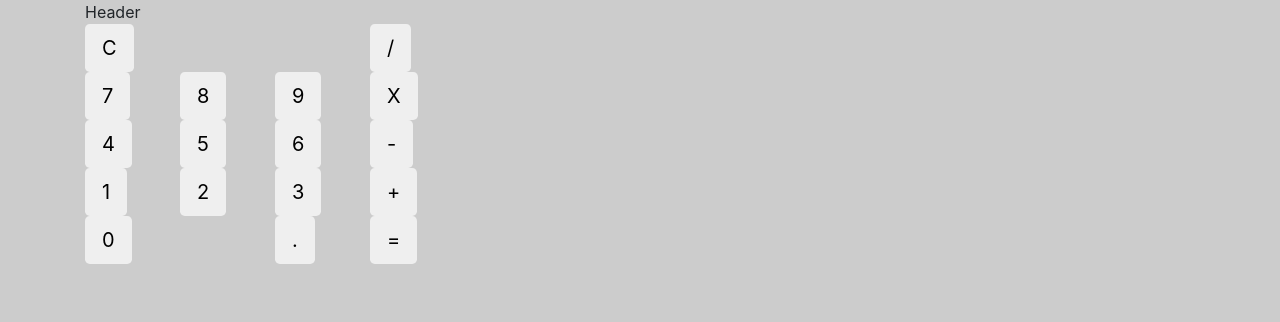
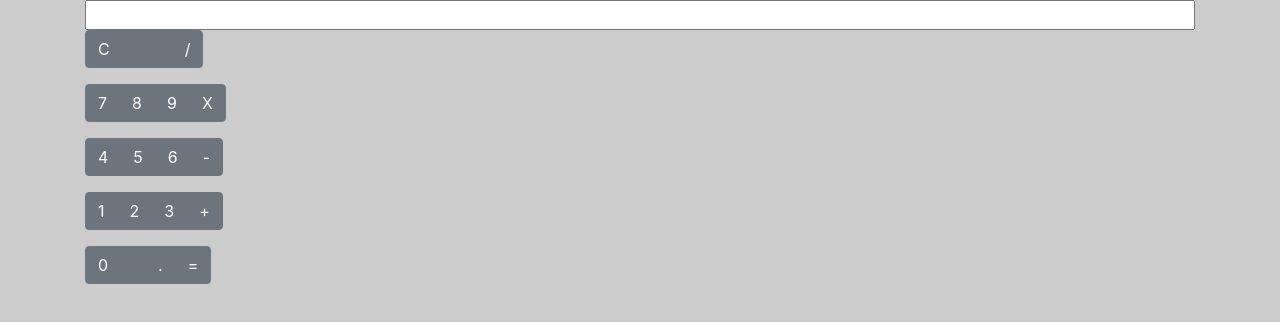
Before and after one commit to hstone102/calculator, a plain HTML site: page index.html in a window 1280 px wide. Drawn offline with nearby package versions, Linux system fonts and the light colour scheme.

Commit message:
it finally works

```diff
--- a/index.html
+++ b/index.html
@@ -15,82 +15,60 @@
   </head>
   <body>
     <div class="container">
-      <div class="row row-md-3">
-        <div class="col col-sm-1">
-          Header
+      <table>
+        <tr>
+      <form name="calculator">
+        <input readonly type="text" name="answer" />
+      </form>
+      </tr>
+      </table>
+
+      <div buttonFormatting>
+      <div class="btn-toolbar mb-3" role="toolbar" aria-label="Toolbar with button groups">
+        <div class="btn-group mr-2" role="group" aria-label="First group">
+          <button type="button" onclick="calculator.answer.value = ''" class="btn btn-secondary">C</button>
+          <button type="button" class="btn btn-secondary"></button>
+          <button type="button" class="btn btn-secondary"></button>
+          <button type="button" onclick="calculator.answer.value += '/'" class="btn btn-secondary">/</button>
         </div>
       </div>
-      <div class="row">
-        <div class="col col-sm-1">
-          <button type="button" class="btn btn primary btn-lg" id="C" val="C">C</button>
-        </div>
-        <div class="col col-sm-1">
-
-        </div>
-        <div class="col col-sm-1">
-
-        </div>
-        <div class="col col-sm-1">
-          <button type="button" onclick="getInput()"class="btn btn primary btn-lg" id="/" val="/">/</button>
+      <div class="btn-toolbar mb-3" role="toolbar" aria-label="Toolbar with button groups">
+        <div class="btn-group mr-2" role="group" aria-label="First group">
+          <button type="button" onclick="calculator.answer.value += '7'" class="btn btn-secondary">7</button>
+          <button type="button" onclick="calculator.answer.value += '8'" class="btn btn-secondary">8</button>
+          <button type="button" onclick="calculator.answer.value += '9'" class="btn btn-secondary">9</button>
+          <button type="button" onclick="calculator.answer.value += '*'" class="btn btn-secondary">X</button>
         </div>
       </div>
-      <div class="row">
-        <div class="col col-sm-1">
-          <button type="button" onclick="getInput()" class="btn btn primary btn-lg" id="7" val="7">7</button>
-        </div>
-        <div class="col col-sm-1">
-          <button type="button" onclick="getInput()" class="btn btn primary btn-lg" id ="8" val="8">8</button>
-        </div>
-        <div class="col col-sm-1">
-          <button type="button" onclick="getInput()" class="btn btn primary btn-lg" id="9" val="9">9</button>
-        </div>
-        <div class="col col-sm-1">
-          <button type="button" onclick="getInput()" class="btn btn primary btn-lg" id="X" val="X">X</button>
+      <div class="btn-toolbar mb-3" role="toolbar" aria-label="Toolbar with button groups">
+        <div class="btn-group mr-2" role="group" aria-label="First group">
+          <button type="button" onclick="calculator.answer.value += '4'"class="btn btn-secondary">4</button>
+          <button type="button" onclick="calculator.answer.value += '5'"class="btn btn-secondary">5</button>
+          <button type="button" onclick="calculator.answer.value += '6'"class="btn btn-secondary">6</button>
+          <button type="button" onclick="calculator.answer.value += '-'"class="btn btn-secondary">-</button>
         </div>
       </div>
-      <div class="row">
-        <div class="col col-sm-1">
-          <button type="button" onclick="getInput()" class="btn btn primary btn-lg" id="4" val="4">4</button>
-        </div>
-        <div class="col col-sm-1">
-          <button type="button" onclick="getInput()" class="btn btn primary btn-lg" id="5" val="5">5</button>
-        </div>
-        <div class="col col-sm-1">
-          <button type="button" onclick="getInput()" class="btn btn primary btn-lg" id="6" val="6">6</button>
-        </div>
-        <div class="col col-sm-1">
-          <button type="button" onclick="getInput()" class="btn btn primary btn-lg" id="-" val="-">-</button>
+      <div class="btn-toolbar mb-3" role="toolbar" aria-label="Toolbar with button groups">
+        <div class="btn-group mr-2" role="group" aria-label="First group">
+          <button type="button" onclick="calculator.answer.value += '1'"class="btn btn-secondary">1</button>
+          <button type="button" onclick="calculator.answer.value += '2'"class="btn btn-secondary">2</button>
+          <button type="button" onclick="calculator.answer.value += '3'"class="btn btn-secondary">3</button>
+          <button type="button" onclick="calculator.answer.value += '+'"class="btn btn-secondary">+</button>
         </div>
       </div>
-      <div class="row">
-        <div class="col col-sm-1">
-          <button type="button" onclick="getInput()" class="btn btn primary btn-lg" id="1" val="1">1</button>
-        </div>
-        <div class="col col-sm-1">
-          <button type="button" onclick="getInput()" class="btn btn primary btn-lg" id="2" val="2">2</button>
-        </div>
-        <div class="col col-sm-1">
-          <button type="button" onclick="getInput()" class="btn btn primary btn-lg" id="3" val="3">3</button>
-        </div>
-        <div class="col col-sm-1">
-          <button type="button" onclick="getInput()" class="btn btn primary btn-lg" id="+" val="+">+</button>
+      <div class="btn-toolbar mb-3" role="toolbar" aria-label="Toolbar with button groups">
+        <div class="btn-group mr-2" role="group" aria-label="First group">
+          <button type="button" onclick="calculator.answer.value += '0'"class="btn btn-secondary">0</button>
+          <button type="button" class="btn btn-secondary"></button>
+          <button type="button" onclick="calculator.answer.value += '.'"class="btn btn-secondary">.</button>
+          <button type="button" onclick="calculate()"class="btn btn-secondary">=</button>
         </div>
       </div>
-      <div class="row">
-        <div class="col col-sm-1">
-          <button type="button" onclick="getInput()" class="btn btn primary btn-lg" id="0" val="0">0</button>
-        </div>
-        <div class="col col-sm-1">
+    </div>
 
-        </div>
-        <div class="col col-sm-1">
-          <button type="button" onclick="getInput()" class="btn btn primary btn-lg" id="." val=".">.</button>
-        </div>
-        <div class="col col-sm-1">
-          <button type="button" onclick="getInput()" class="btn btn primary btn-lg" id="=" val="=">=</button>
-        </div>
-      </div>
-</div>
+
+    </div>
+
     <!-- Optional JavaScript -->
     <!-- jQuery first, then Popper.js, then Bootstrap JS -->
     <script src="https://code.jquery.com/jquery-3.3.1.slim.min.js" integrity="sha384-q8i/X+965DzO0rT7abK41JStQIAqVgRVzpbzo5smXKp4YfRvH+8abtTE1Pi6jizo" crossorigin="anonymous"></script>
--- a/js/main.js
+++ b/js/main.js
@@ -1,40 +1,5 @@
 "use strict";
 
-// This is the JavaScript file we edit
-//if (onclick = number)
-var getInput = function getInput() {
-  //send the number to the top to display
-  var one = document.getElementById('1');
-  var integer1 = parseInt(one, 10);
-  var two = parseInt(document.getElementById('2').value, 10);
-  var three = parseInt(document.getElementById('3').value, 10);
-  var four = parseInt(document.getElementById('4').value, 10);
-  var five = parseInt(document.getElementById("5").value, 10);
-  var six = parseInt(document.getElementById("6").value, 10);
-  var seven = parseInt(document.getElementById("7").value, 10);
-  var eight = parseInt(document.getElementById("8").value, 10);
-  var nine = parseInt(document.getElementById("9").value, 10);
-  var zero = parseInt(document.getElementById("0").value, 10);
-  var multiply = document.getElementById('X');
-  var decimal = document.getElementById('.');
-  var fraction = document.getElementById('/');
-  var add = document.getElementById('+');
-  var subtract = document.getElementById('-');
-  console.log("integer1");
-  console.log("two");
-  console.log("three");
-  console.log("four" + "three");
-}; //store that number in a string
-//let numberString = document.getElementById('numberfromhtml');;
-//if next click is number... keep in this loop, add it to the string
-//make the string a number
-//else
-//GetOperator = () => {
-//read in the GetOperator
-//loop back to the top to get more numbers
-//}
-//}
-//calculate = () => {
-//}
-//clear = () =>{
-//}
+var calculate = function calculate() {
+  calculator.answer.value = eval(calculator.answer.value);
+};
```
Also changed, not shown: css/main.css, 1 other file.
